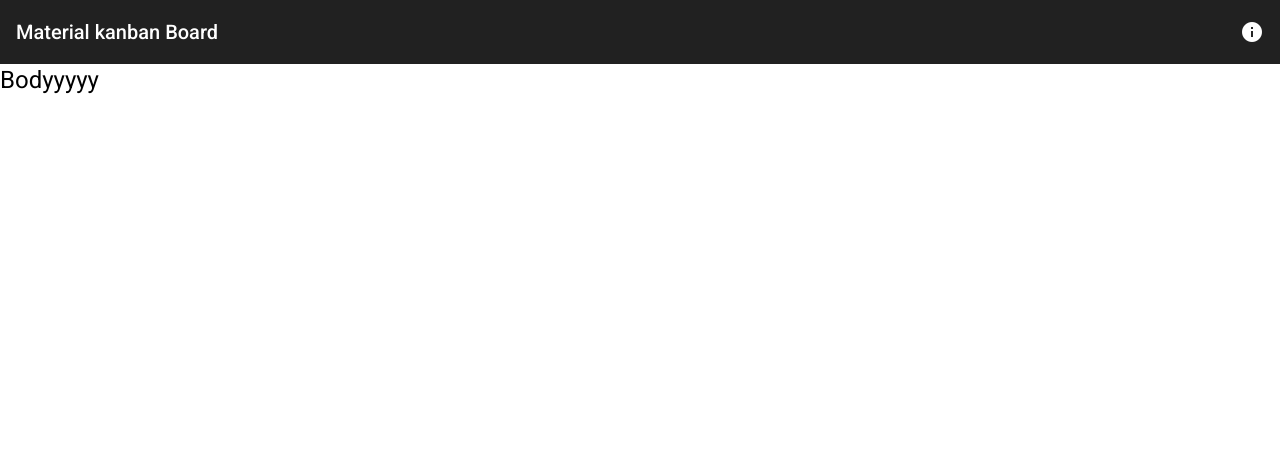
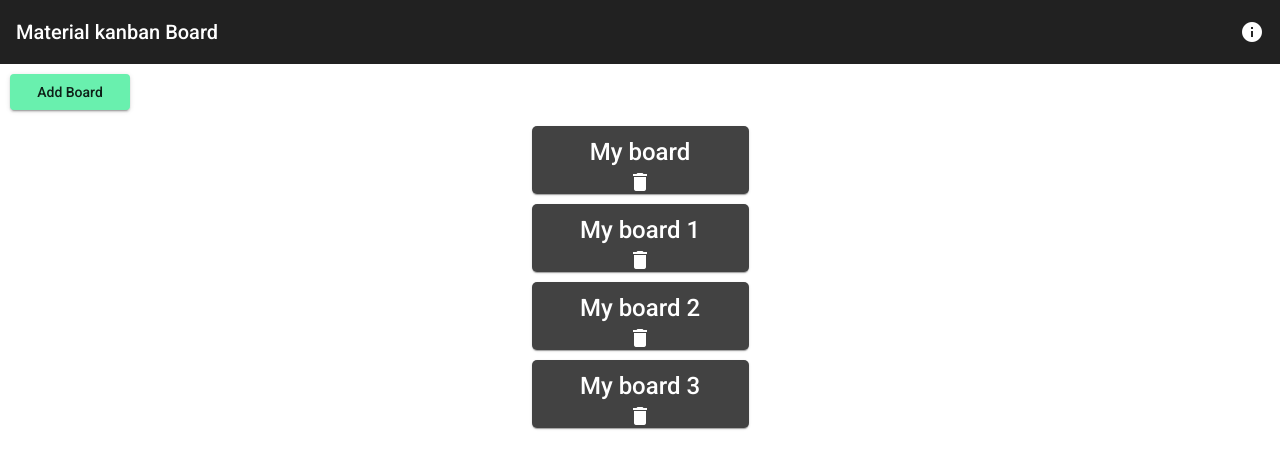
Before and after one commit to moeindev/material-kanban, an Angular app: page / in a window 1280 px wide. Shown: the top 468 px of the page. Built offline with nearby package versions, Linux system fonts and the light colour scheme; data requests are answered from the project's data file.

Commit message:
fix card styles & show boards

```diff
--- a/src/app/app.component.html
+++ b/src/app/app.component.html
@@ -2,6 +2,4 @@
     <app-header></app-header>
 </header>
 
-<body>
-    <h1>Bodyyyyy</h1>
-</body>
+<body><app-boards></app-boards></body>
--- a/src/app/components/board-item/board-item.component.html
+++ b/src/app/components/board-item/board-item.component.html
@@ -1,7 +1,17 @@
-<mat-card
-  class="board"
-  (click)="onSelect(board)"
-  (dblclick)="onUpdate(board)">
-  <mat-card-title> {{ board.name }} </mat-card-title>
-  <mat-card-footer> <mat-icon (click)="onDelete(board)">delete</mat-icon> </mat-card-footer>
-</mat-card>
+<div class="card-div">
+  <mat-card
+    class="board-style"
+    (dblclick)="onUpdate(board)">
+    <mat-card-title>
+      <div class="card-div">
+      <span (click)="onSelect(board)" >{{ board.name }}</span>
+    </div>
+    </mat-card-title>
+
+    <mat-card-footer>
+      <div class="card-div">
+        <mat-icon (click)="onDelete(board)">delete</mat-icon>
+      </div>
+    </mat-card-footer>
+  </mat-card>
+</div>
--- a/src/app/components/board-item/board-item.component.scss
+++ b/src/app/components/board-item/board-item.component.scss
@@ -1,13 +1,24 @@
 
-/* background: adjust-hue($base-color, $offset + $spectrum / $num-colors * $i); */
-@mixin random-bgr(){
-  background: rgb(random(255), random(255), random(255));
+$fonts: Roboto;
+.card-div{
+  display: flex;
+  justify-content: center;
+  align-items: center;
 }
 
-$fonts: Roboto;
+.board-style {
+  border-radius: 5px;
+  font-family: $fonts;
+  margin: 5px auto;
+  width: 185px;
+  display: inline-block;
+  vertical-align: middle;
+}
 
-.board-style {
-  border-radius: 10%;
-  font-family: $fonts;
-  border: 1px solid chocolate;
+.mat-card-title {
+  align-content: center;
+  alignment: center;
 }
+.board-spacer {
+  flex: 1 1 auto;
+}
--- a/src/app/components/boards/boards.component.html
+++ b/src/app/components/boards/boards.component.html
@@ -1 +1,15 @@
-<p>boards works!</p>
+<section>
+  <button mat-raised-button color="accent" class="add-board-btn">Add Board</button>
+</section>
+
+<mat-divider></mat-divider>
+
+<section>
+  <app-board-item
+    *ngFor="let board of boards"
+    [board]="board"
+    (updateBoard)="onUpdate(board)"
+    (deleteBoard)="onDelete(board)"
+    (selectBoard)="onSelect(board)"
+  ></app-board-item>
+</section>
--- a/src/app/components/boards/boards.component.scss
+++ b/src/app/components/boards/boards.component.scss
@@ -0,0 +1,6 @@
+.add-board-btn {
+  display: flex;
+  margin: 10px;
+  justify-content: center;
+  width: 120px;
+}
--- a/src/app/components/boards/boards.component.ts
+++ b/src/app/components/boards/boards.component.ts
@@ -1,26 +1,43 @@
-import { Component, OnInit } from '@angular/core';
+import {Component, OnDestroy, OnInit} from '@angular/core';
 import {Board} from "../../models/board";
 import {BoardItemOperations} from "../board-item/BoardItemOperations";
+import {BoardsServiceService} from "../../services/boards-service.service";
+import {Subscription} from "rxjs";
 
 @Component({
   selector: 'app-boards',
   templateUrl: './boards.component.html',
   styleUrls: ['./boards.component.scss']
 })
-export class BoardsComponent implements OnInit, BoardItemOperations {
+export class BoardsComponent implements OnInit, BoardItemOperations, OnDestroy {
 
-  constructor() { }
+  boards: Board[] = [];
+
+  boardsSubscription?: Subscription;
+
+  constructor(private boardService: BoardsServiceService) {
+  }
 
   ngOnInit(): void {
+    this.boardsSubscription = this.boardService.boards().subscribe((boards) => {
+      this.boards = boards;
+    });
+  }
+
+  ngOnDestroy() {
+    this.boardsSubscription?.unsubscribe()
   }
 
   onUpdate(board: Board) {
+    console.log(board)
   }
 
   onDelete(board: Board) {
+    console.log(board)
   }
 
   onSelect(board: Board) {
+    console.log(board)
   }
 
 }
```
